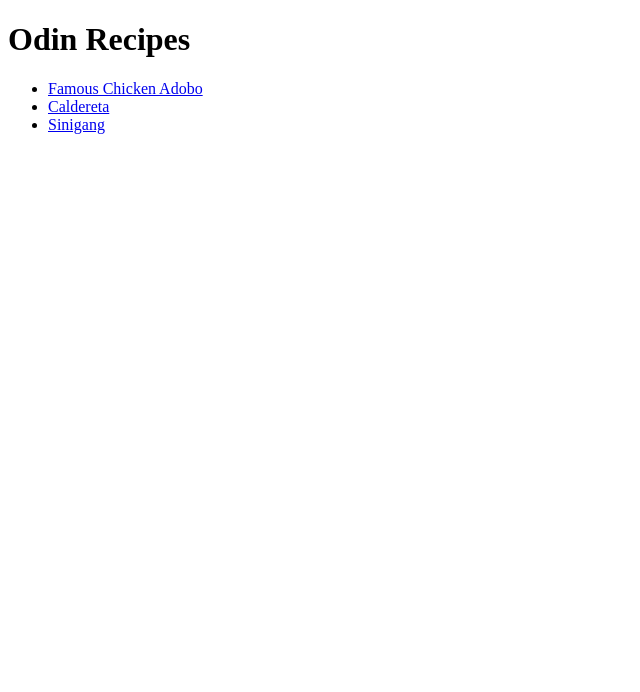
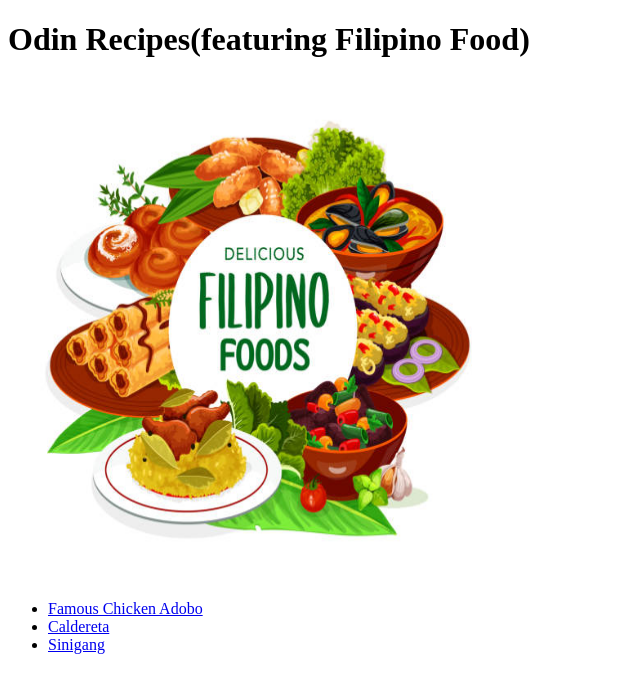
Before and after one commit to NARVS1999/odin-recipes, a plain HTML site: page index.html in a window 1280 px wide. Shown: the whole page, without its empty margins (0-640 px from the left). Drawn offline with Linux system fonts and the light colour scheme.

Commit message:
added homepage picture

```diff
--- a/index.html
+++ b/index.html
@@ -7,7 +7,8 @@
     <title>Project: Recipes</title>
 </head>
 <body>
-    <h1>Odin Recipes</h1>
+    <h1>Odin Recipes(featuring Filipino Food)</h1>
+    <img src="images/pilipino-food.jpg" alt="pilipino food" width="500px" height="500px">
     <ul>
         <li><a href="recipes/famous-chicken-adobo.html">Famous Chicken Adobo</a></li>
         <li><a href="recipes/caldereta.html">Caldereta</a></li>
```
Also changed, not shown: images/pilipino-food.jpg (added).
